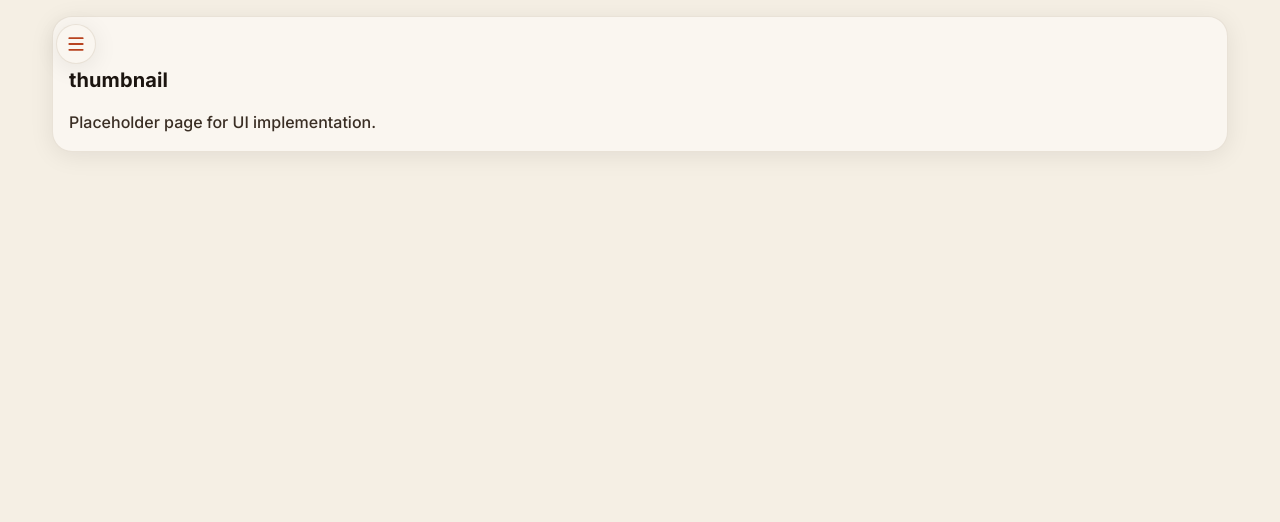
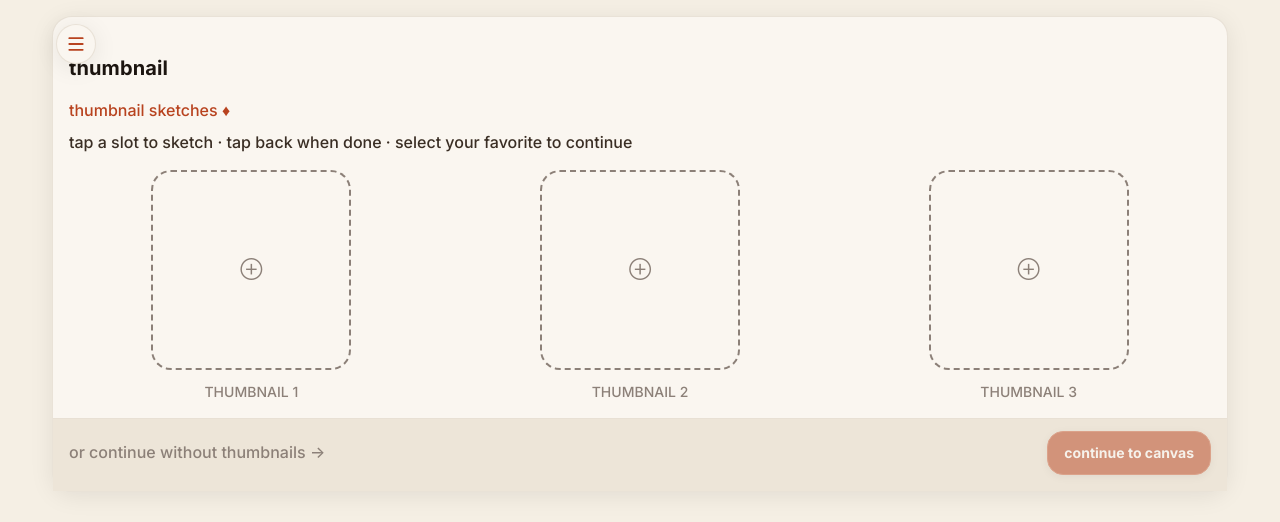
Before and after one commit to hussainzs/kindling-ui, a React (Vite) app in the folder client/: page /thumbnail in a window 1280 px wide. Shown: the top 522 px of the page. Built offline with nearby package versions, Linux system fonts and the light colour scheme; a web font is replaced by a local one.

Commit message:
thumbnail page update

```diff
--- a/client/pages/ThumbnailPage.tsx
+++ b/client/pages/ThumbnailPage.tsx
@@ -1,5 +1,144 @@
-import WorkflowPlaceholderPage from './WorkflowPlaceholderPage';
+import { useState } from 'react';
+import { useNavigate } from 'react-router';
+import ThumbnailGallery from '../components/ThumbnailGallery';
+import DrawingCanvas from '../components/DrawingCanvas';
+import type { Thumbnail, DrawingStroke } from '../types/drawing';
+
+type ThumbnailPageState = 'gallery' | 'creating';
 
 export default function ThumbnailPage() {
-  return <WorkflowPlaceholderPage code="P3" title="Thumbnail" />;
+  const navigate = useNavigate();
+  const [pageState, setPageState] = useState<ThumbnailPageState>('gallery');
+  const [thumbnails, setThumbnails] = useState<Thumbnail[]>([]);
+  const [selectedThumbnailId, setSelectedThumbnailId] = useState<
+    string | null
+  >(null);
+
+  const handleThumbnailSlotClick = (slotIndex: number) => {
+    // If slot is already filled, select it
+    if (thumbnails[slotIndex]) {
+      setSelectedThumbnailId(thumbnails[slotIndex].id);
+    } else {
+      // If slot is empty, start creating
+      setPageState('creating');
+    }
+  };
+
+  const handleSaveThumbnailSketch = (strokes: DrawingStroke[]) => {
+    const newThumbnail: Thumbnail = {
+      id: `thumb_${Date.now()}`,
+      strokes,
+      createdAt: Date.now(),
+    };
+
+    const updated = [...thumbnails, newThumbnail];
+    setThumbnails(updated);
+    sessionStorage.setItem('kindling_thumbnails_session', JSON.stringify(updated));
+    setPageState('gallery');
+    // Do NOT auto-select - user must click to select
+  };
+
+  const handleSelectThumbnail = (slotIndex: number) => {
+    if (thumbnails[slotIndex]) {
+      const thumbnail = thumbnails[slotIndex];
+      // Toggle: if already selected, deselect; otherwise select
+      if (selectedThumbnailId === thumbnail.id) {
+        setSelectedThumbnailId(null);
+      } else {
+        setSelectedThumbnailId(thumbnail.id);
+      }
+    }
+  };
+
+  const handleContinueToCanvas = () => {
+    if (selectedThumbnailId) {
+      const selected = thumbnails.find((t) => t.id === selectedThumbnailId);
+      if (selected) {
+        sessionStorage.setItem(
+          'kindling_selected_thumbnail_strokes',
+          JSON.stringify(selected.strokes)
+        );
+      }
+    }
+
+    navigate('/canvas');
+  };
+
+  const handleContinueWithoutThumbnails = () => {
+    navigate('/canvas');
+  };
+
+  if (pageState === 'creating') {
+    return (
+      <section className="card space-y-4">
+        <p className="text-mini-header">P3</p>
+        <h1 className="text-section-header">thumbnail sketch</h1>
+        <div className="mt-4">
+          <DrawingCanvas
+            onSave={handleSaveThumbnailSketch}
+            showDoneButton={true}
+          />
+        </div>
+      </section>
+    );
+  }
+
+  return (
+    <section className="card space-y-4">
+      <div className="space-y-1">
+        <p className="text-mini-header">P3</p>
+        <h1 className="text-section-header">thumbnail</h1>
+      </div>
+
+      <div className="space-y-2">
+        <h2 className="text-body font-bold text-rust">thumbnail sketches ♦</h2>
+        <p className="text-body text-ink-mid">
+          tap a slot to sketch · tap back when done · select your favorite to continue
+        </p>
+      </div>
+
+      <ThumbnailGallery
+        thumbnails={thumbnails}
+        selectedId={selectedThumbnailId}
+        onSelectEmpty={handleThumbnailSlotClick}
+        onSelectFilled={handleSelectThumbnail}
+      />
+
+      <div
+        className="flex items-center justify-between pt-3"
+        style={{
+          borderTop: '1px solid var(--ui-divider)',
+          paddingTop: '0.75rem',
+          backgroundColor: '#ede5d8',
+          marginLeft: '-1rem',
+          marginRight: '-1rem',
+          marginBottom: '-1rem',
+          paddingLeft: '1rem',
+          paddingRight: '1rem',
+          paddingBottom: '1rem',
+        }}
+      >
+        <button
+          type="button"
+          className="text-body text-muted hover:text-ink-mid transition-colors"
+          onClick={handleContinueWithoutThumbnails}
+        >
+          or continue without thumbnails →
+        </button>
+
+        <button
+          type="button"
+          className="btn btn-primary"
+          onClick={handleContinueToCanvas}
+          style={{
+            opacity: selectedThumbnailId ? 1 : 0.5,
+            pointerEvents: selectedThumbnailId ? 'auto' : 'none',
+            cursor: selectedThumbnailId ? 'pointer' : 'default',
+          }}
+        >
+          continue to canvas
+        </button>
+      </div>
+    </section>
+  );
 }
```
